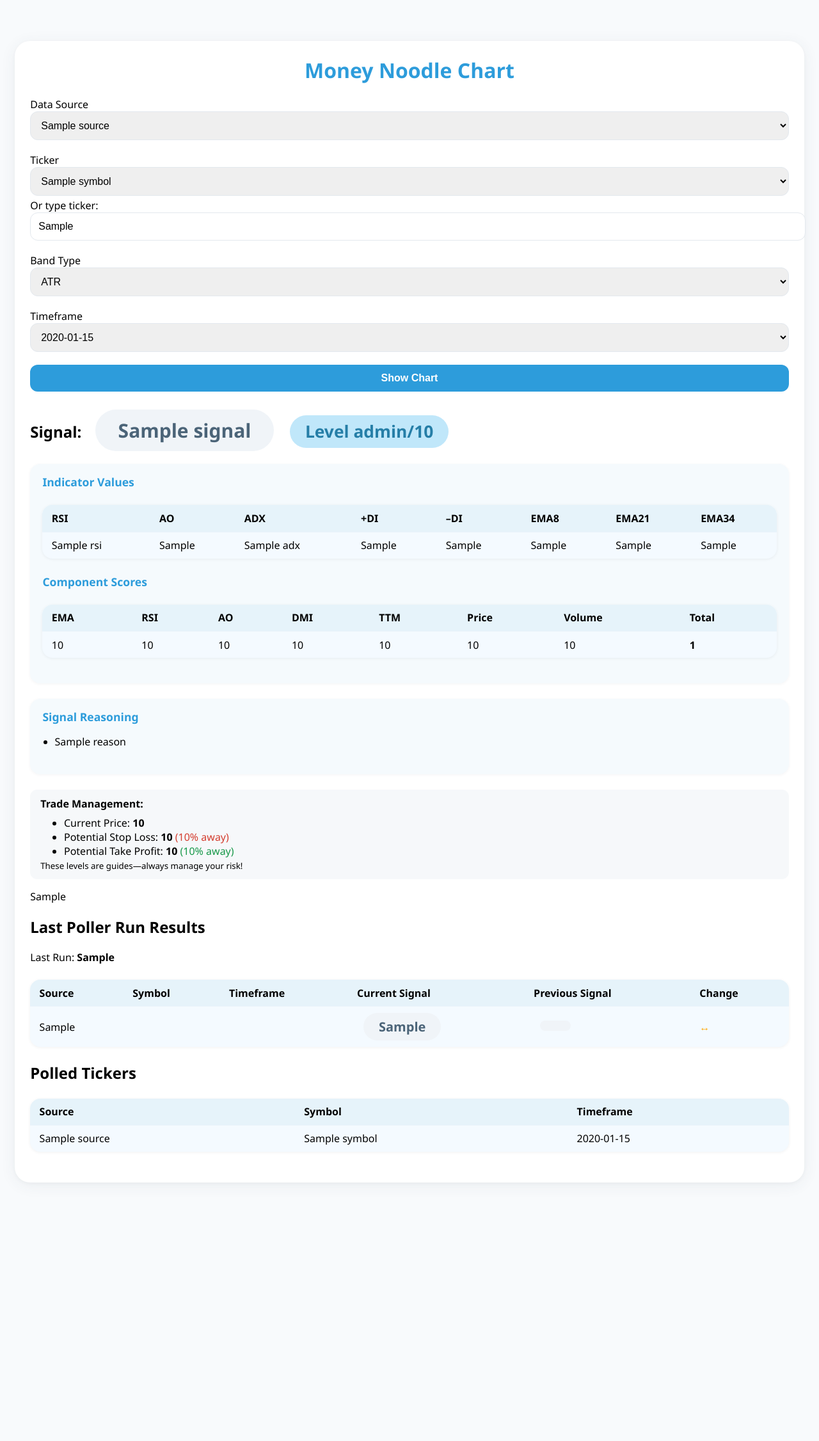
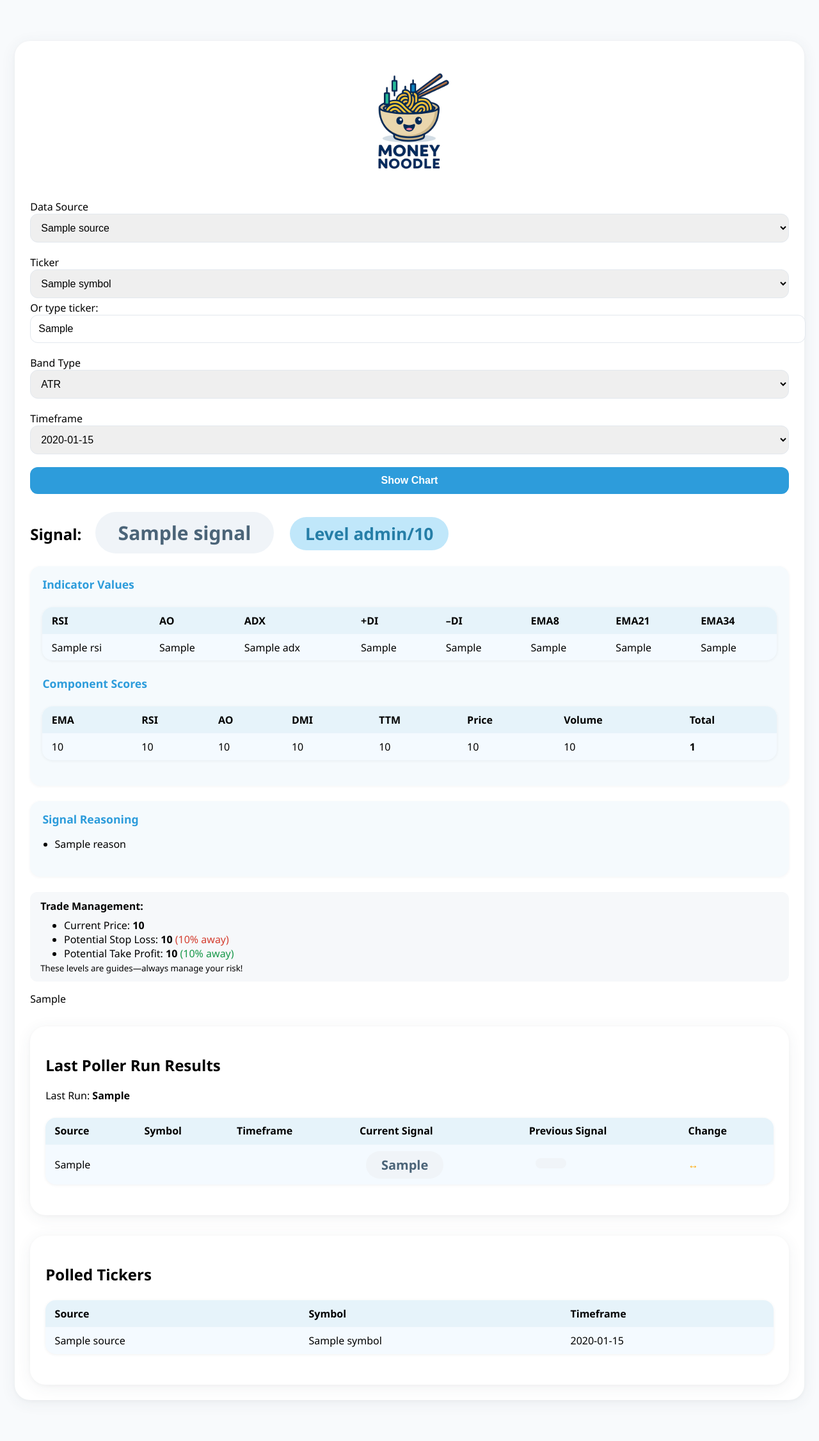
Before and after one commit to markeo4/MoneyNoodle, a Flask app: template templates/index.html in a window 1280 px wide. Shown: the whole page at 64% size. Before the commit the page ends 1849 px from the top, so only its background shows below. Run offline with Flask 3, Linux system fonts and the light colour scheme; the template is opened without the code that fills it: most values are stand-ins (such as "Sample title", 1, 10 or a date in 2020).

Commit message:
money noodle logo

```diff
--- a/templates/index.html
+++ b/templates/index.html
@@ -2,8 +2,9 @@
 <html lang="en">
 <head>
     <meta charset="UTF-8">
-    <title>Money Noodle Crypto Chart</title>
+    <title>Money Noodle Chart</title>
     <meta name="viewport" content="width=device-width, initial-scale=1.0">
+    <link rel="icon" type="image/png" href="{{ url_for('static', filename='moneynoodle.png') }}">
     <style>
         :root {
             --accent: #2d9cdb;
@@ -15,22 +16,21 @@
             background: var(--bg);
             font-family: 'Segoe UI', 'Roboto', Arial, sans-serif;
             margin: 0;
-            padding: 0;
+            padding: 1rem; /* Add some padding for desktop view */
         }
         .container {
-            /* Remove max-width for desktop to allow full width */
-            width: 90%; /* Adjust as needed, or use 100% with padding on body */
+            width: 90%; /* Use a percentage for responsiveness */
             margin: 3rem auto; /* Center the container */
             padding: 1.5rem;
             background: var(--card-bg);
             border-radius: 1.5rem;
             box-shadow: var(--shadow);
         }
-        body {
-            background: var(--bg);
-            font-family: 'Segoe UI', 'Roboto', Arial, sans-serif;
-            margin: 0;
-            padding: 1rem; /* Add some padding for desktop view */
+        .logo {
+            display: block;
+            margin: 0 auto 1.5rem auto;
+            max-width: 200px; /* Adjust logo size as needed */
+            height: auto;
         }
         h1 {
             text-align: center;
@@ -137,6 +137,13 @@
             padding-left: 1.2em;
             margin-bottom: 1.5em;
         }
+        .section-card {
+            background: var(--card-bg);
+            border-radius: 1.5rem;
+            box-shadow: var(--shadow);
+            padding: 1.5rem;
+            margin-top: 2rem; /* Spacing between sections */
+        }
         @media (min-width: 601px) {
             .container {
                 max-width: 1200px; /* A larger max-width for desktop, or remove for truly full width */
@@ -160,7 +167,7 @@
 </head>
 <body>
     <div class="container">
-        <h1>Money Noodle Chart</h1>
+        <img src="{{ url_for('static', filename='moneynoodle.png') }}" alt="Money Noodle Logo" class="logo">
         <form method="POST">
             <div>
                 <label for="exchange">Data Source</label>
```
Also changed, not shown: static/moneynoodle.jpg (added), static/moneynoodle.png (added).
